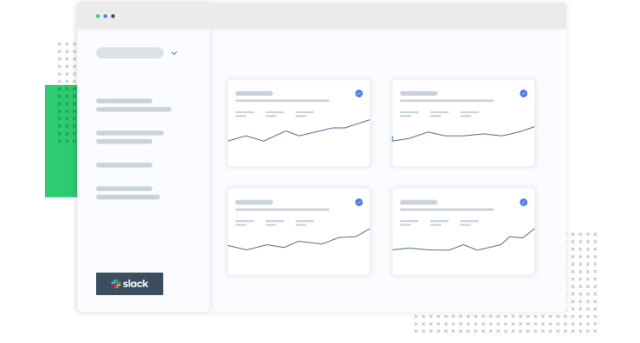
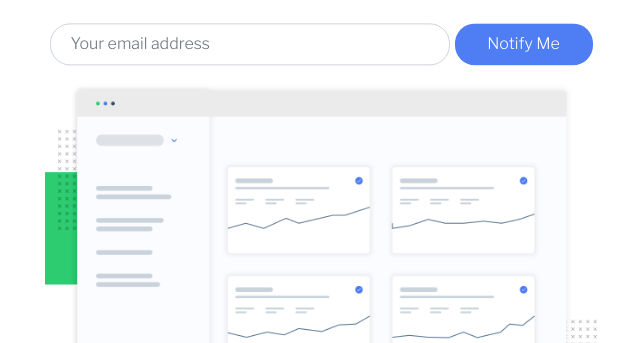
Before and after one commit to ashish-tiwari98/Ping-coming-soon, a plain HTML site: page index.html in a window 1280 px wide. Shown: the part 215-558 px from the top of the page, without its empty margins (307-947 px from the left). Drawn offline with nearby package versions, Linux system fonts and the light colour scheme.

Commit message:
last commit

```diff
--- a/styles.css
+++ b/styles.css
@@ -21,9 +21,9 @@ h2{
 
 .vertical{
     position: absolute;
-    margin-top:15px;
+    top:50%;
     left:50%;
-    transform: translateX(-50%);
+    transform: translate(-50%,-50%);
     text-align: center;
 }
 
```
